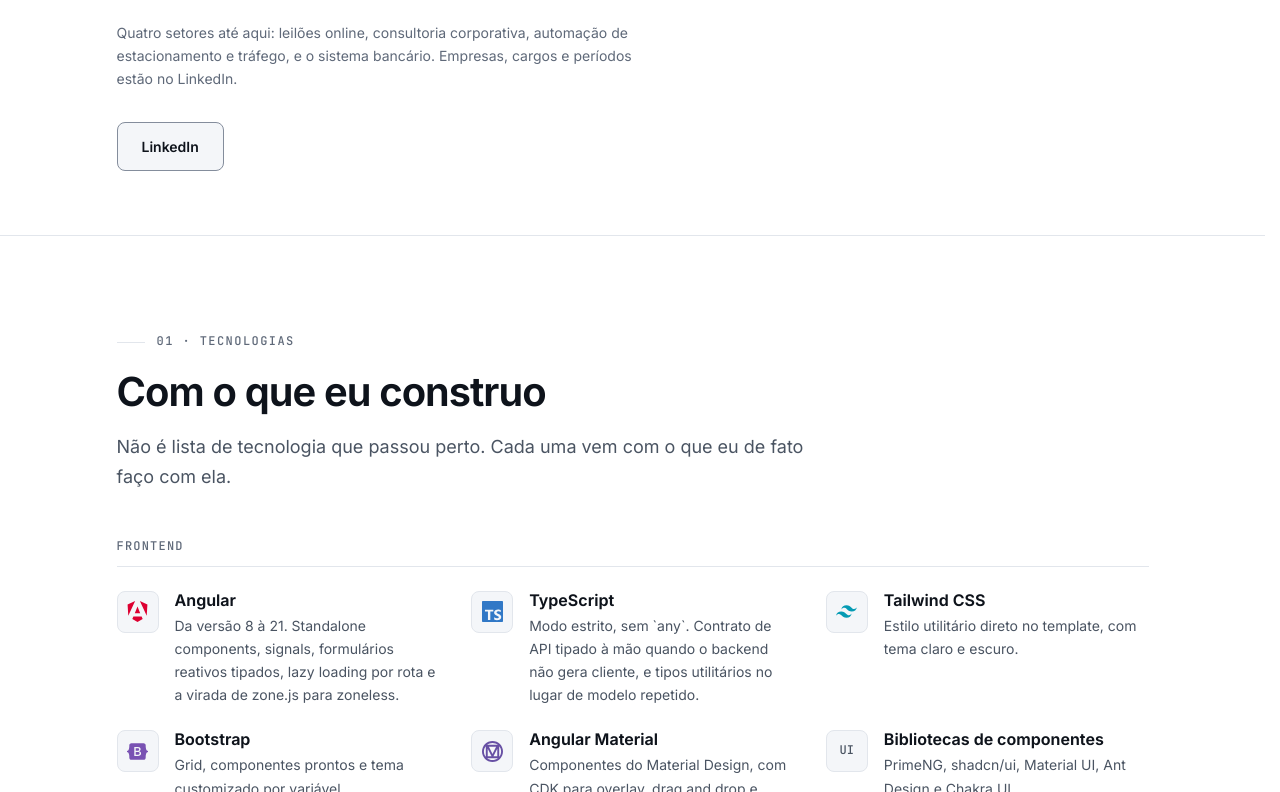
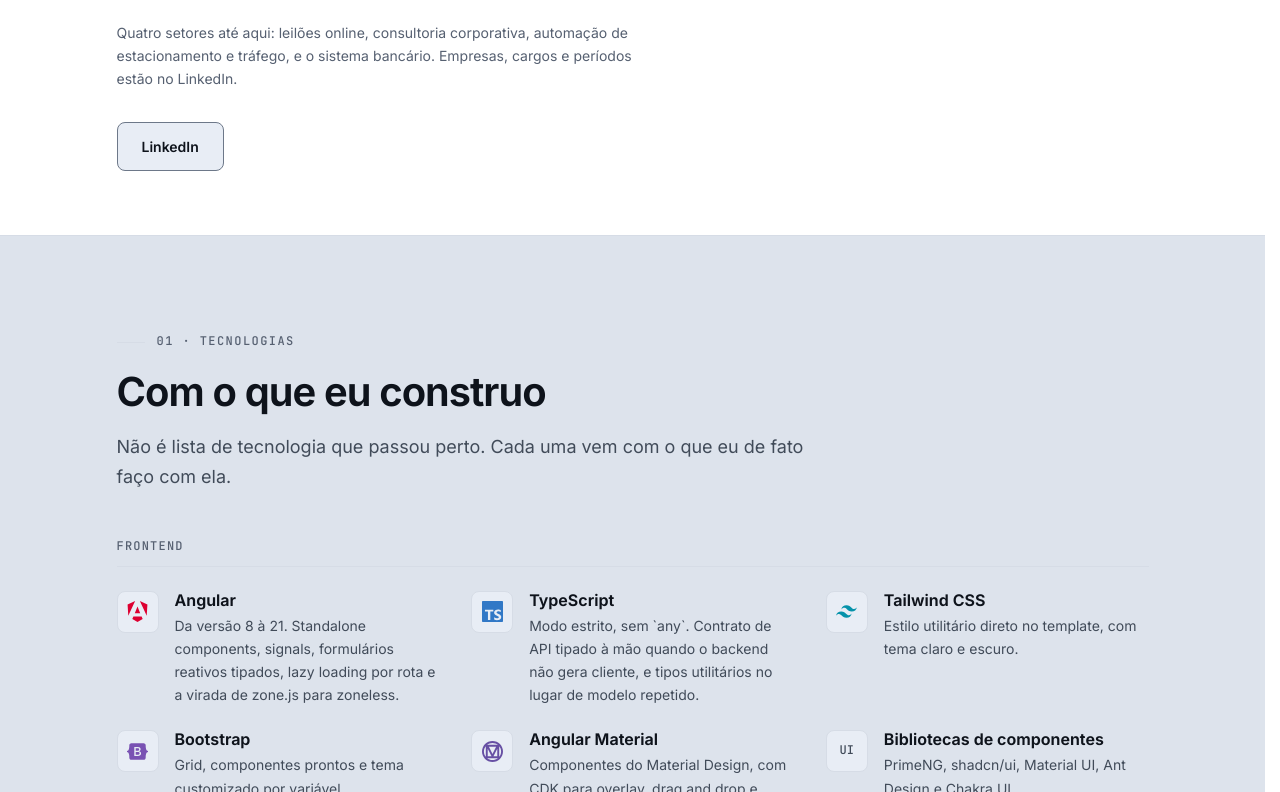
Before and after one commit to zD1z/d1-app, an Angular app: page /sobre in a window 1280 px wide. Shown: the part 348-1140 px from the top of the page. Built offline with nearby package versions, Linux system fonts and the light colour scheme.

Commit message:
feat: enhance light theme support with new color variables and adjustments

```diff
--- a/src/app/core/cor/contraste.ts
+++ b/src/app/core/cor/contraste.ts
@@ -1,9 +1,6 @@
-// Cópia de `--superficie` de `src/styles.css`, o fundo da caixa onde a marca é desenhada.
-// Mudou lá, muda aqui: a suíte roda sem sistema de arquivos e não consegue conferir sozinha.
 export const SUPERFICIE_NO_ESCURO = '#14171e';
-export const SUPERFICIE_NO_CLARO = '#f4f6f9';
+export const SUPERFICIE_NO_CLARO = '#e8edf5';
 
-// WCAG 2.2: elemento gráfico pede 3:1 (1.4.11); o monograma é texto e pede 4.5:1 (1.4.3).
 export const CONTRASTE_DO_ICONE = 3;
 export const CONTRASTE_DO_MONOGRAMA = 4.5;
 
@@ -39,10 +36,6 @@
   return (maior + 0.05) / (menor + 0.05);
 }
 
-/**
- * Mistura a cor da marca com branco (fundo escuro) ou preto (fundo claro), no menor passo que
- * alcança o contraste pedido. Cor que já passa volta intacta, então a marca só muda quando precisa.
- */
 export function corLegivel(cor: string, fundo: string, minimo: number): string {
   const origem = lerHex(cor);
   const destino: Rgb = luminancia(lerHex(fundo)) < 0.5 ? [255, 255, 255] : [0, 0, 0];
--- a/src/app/core/icones/icones.ts
+++ b/src/app/core/icones/icones.ts
@@ -1,7 +1,6 @@
 export interface IconeDeMarca {
   readonly titulo: string;
 
-  // `null` em marca monocromática: preto some no fundo escuro, e o hover fica com a cor do texto.
   readonly cor: string | null;
   readonly caminho: string;
 }
--- a/src/app/layout/rodape/rodape.css
+++ b/src/app/layout/rodape/rodape.css
@@ -1,6 +1,6 @@
 .rodape {
   border-top: 1px solid var(--borda);
-  background: var(--superficie);
+  background: var(--fundo-alternado, var(--superficie));
   padding: var(--e-8) 0;
 }
 
--- a/src/app/paginas/home/secoes/contato/contato.css
+++ b/src/app/paginas/home/secoes/contato/contato.css
@@ -1,3 +1,7 @@
+.contato {
+  background: var(--superficie);
+}
+
 .contato__caixa {
   padding: var(--e-9);
   border: 1px solid var(--acento-borda);
--- a/src/app/paginas/sobre/secoes/chamada-final/chamada-final.css
+++ b/src/app/paginas/sobre/secoes/chamada-final/chamada-final.css
@@ -1,3 +1,8 @@
+.chamada {
+  background: var(--faixa-destaque);
+  color: var(--faixa-destaque-texto);
+}
+
 .chamada__caixa {
   text-align: center;
 }
@@ -5,6 +10,25 @@
 .chamada__texto {
   max-width: 52ch;
   margin: var(--e-4) auto var(--e-7);
-  color: var(--texto-suave);
+  color: var(--faixa-destaque-texto-suave);
   font-size: var(--t-md);
 }
+
+@media (prefers-color-scheme: light) {
+  .chamada {
+    border-top: none;
+  }
+
+  .chamada .botao--primario {
+    background: var(--faixa-destaque-texto);
+    color: var(--faixa-destaque);
+  }
+
+  .chamada .botao--primario:hover {
+    background: var(--faixa-destaque-texto-suave);
+  }
+
+  .chamada .botao--primario:focus-visible {
+    outline-color: var(--faixa-destaque-texto);
+  }
+}
--- a/src/app/paginas/sobre/secoes/tecnologias/tecnologias.css
+++ b/src/app/paginas/sobre/secoes/tecnologias/tecnologias.css
@@ -1,3 +1,7 @@
+.tecnologias-secao {
+  background: var(--fundo-alternado, var(--fundo));
+}
+
 .grupo {
   margin-bottom: var(--e-9);
 }
@@ -32,8 +36,6 @@
   gap: var(--e-6) var(--e-7);
 }
 
-/* A cor de cada tema vem calculada no componente, com contraste medido contra --superficie.
-   Item sem cor deixa --cor-da-marca inválida, e o var() cai no neutro. */
 .tecnologia {
   --cor-da-marca: var(--cor-da-marca-escuro);
 
--- a/src/app/paginas/sobre/secoes/tecnologias/tecnologias.html
+++ b/src/app/paginas/sobre/secoes/tecnologias/tecnologias.html
@@ -1,4 +1,4 @@
-<section class="secao" id="tecnologias" aria-labelledby="titulo-tecnologias">
+<section class="secao tecnologias-secao" id="tecnologias" aria-labelledby="titulo-tecnologias">
   <div class="container">
     <p class="secao__rotulo">01 · Tecnologias</p>
     <h2 class="secao__titulo" id="titulo-tecnologias">Com o que eu construo</h2>
--- a/src/styles.css
+++ b/src/styles.css
@@ -52,6 +52,10 @@
   --ok: #4ade80;
   --ok-fundo: color-mix(in srgb, var(--ok) 14%, transparent);
 
+  --faixa-destaque: var(--fundo);
+  --faixa-destaque-texto: var(--texto);
+  --faixa-destaque-texto-suave: var(--texto-suave);
+
   --cortina: rgba(4, 6, 10, 0.66);
 
   --fonte:
@@ -96,20 +100,25 @@
 @media (prefers-color-scheme: light) {
   :root {
     --fundo: #ffffff;
-    --superficie: #f4f6f9;
+    --superficie: #e8edf5;
     --cartao: #ffffff;
-    --borda: #e2e6ec;
-    --contorno: #848d9c;
+    --fundo-alternado: #dde3ec;
+    --borda: #d6dce6;
+    --contorno: #6d7889;
 
     --texto: #0e131b;
-    --texto-suave: #4a5462;
-    --texto-fraco: #5f6979;
+    --texto-suave: #414b59;
+    --texto-fraco: #566071;
 
     --acento: #0a5fbf;
     --acento-forte: #08498f;
     --acento-contraste: #ffffff;
     --acento-fundo: color-mix(in srgb, var(--acento) 8%, transparent);
     --acento-borda: color-mix(in srgb, var(--acento) 28%, transparent);
+
+    --faixa-destaque: var(--acento-forte);
+    --faixa-destaque-texto: #ffffff;
+    --faixa-destaque-texto-suave: #cfe0f5;
 
     --erro: #c92a2f;
     --aviso: #8a5a00;
```
Also changed, not shown: doc/02-arquitetura.md (+4 -1 lines), doc/04-features.md (+1 -1 lines), doc/09-decisoes-no-codigo.md (+29 -3 lines).
